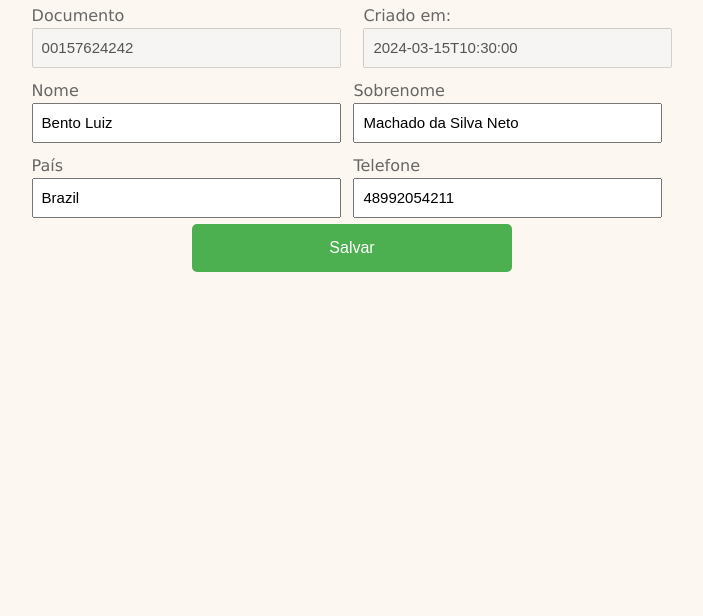
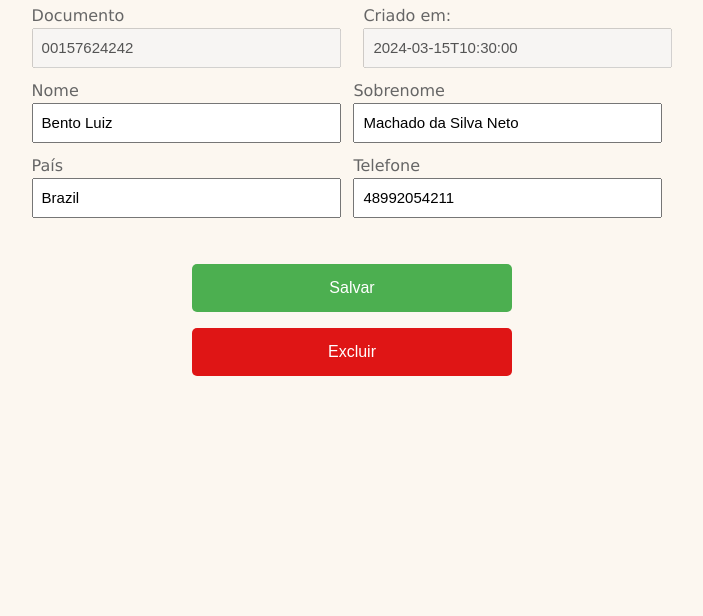
Before and after one commit to bentoluizv/senai-projeto-aplicado-hotelaria-backend, a Flask app: page /hospedes/00157624242/ in a window 1280 px wide. Shown: the part 147-763 px from the top of the page, without its empty margins (288-991 px from the left). Run offline with Flask 3, Linux system fonts and the light colour scheme; data comes from the database, SQL or seed files in the repository; some web fonts are replaced.

Commit message:
fixed classes name

```diff
--- a/app/templates/alteraHospedes.html
+++ b/app/templates/alteraHospedes.html
@@ -36,8 +36,9 @@
         </div>
     </form>
 
-    <div class="submit_btn_wrapper">
+    <div class="btn_wrapper">
         <button class="submit_btn" type="button" value="Alterar">Salvar</button>
+        <button class="delete_btn" type="button" value="Alterar">Excluir</button>
     </div>
 </div>
 
```
